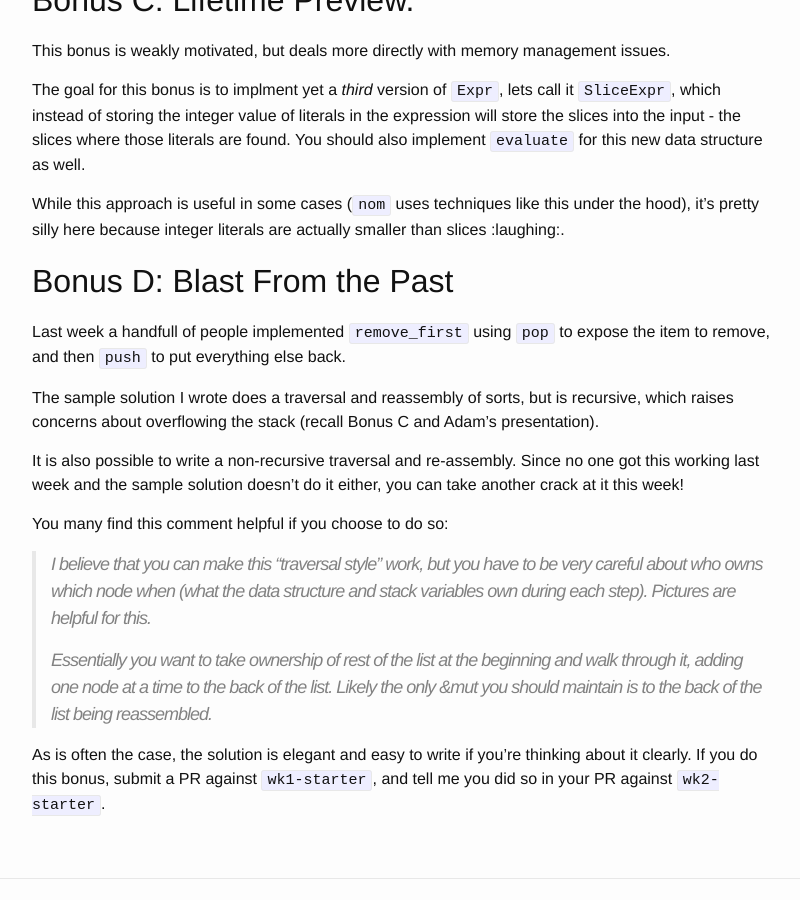
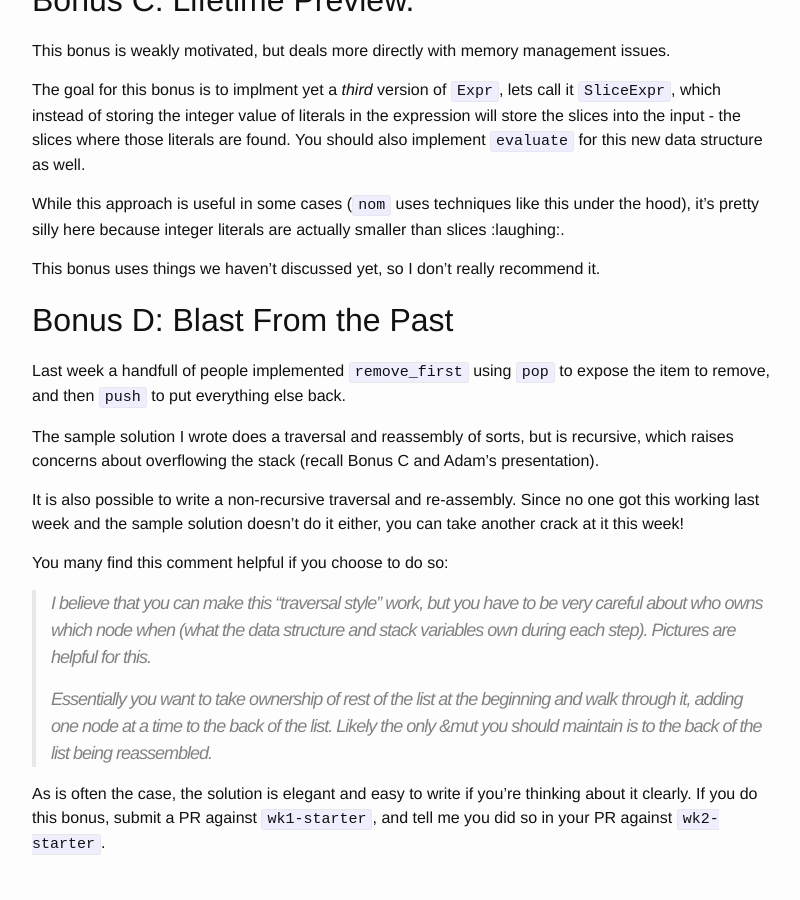
Before and after one commit to hmc-memsafe-2016f/hmc-memsafe-2016f.github.io, a Jekyll site: the page built from assignments/wk2/index.md, in a window 1280 px wide and 900 px high, scrolled down 1784 px. Shown: the whole window, without its empty margins (238-1038 px from the left). Built offline with Jekyll 4.4.1, drawn with Linux system fonts in a browser that asks for light colours.

Commit message:
Added extra bonus

```diff
--- a/assignments/wk2/index.md
+++ b/assignments/wk2/index.md
@@ -108,6 +108,8 @@ While this approach is useful in some cases (`nom` uses techniques like this
 under the hood), it's pretty silly here because integer literals are actually
 smaller than slices :laughing:.
 
+This bonus uses things we haven't discussed yet, so I don't really recommend it.
+
 ## Bonus D: Blast From the Past
 
 Last week a handfull of people implemented `remove_first` using `pop` to expose
```
